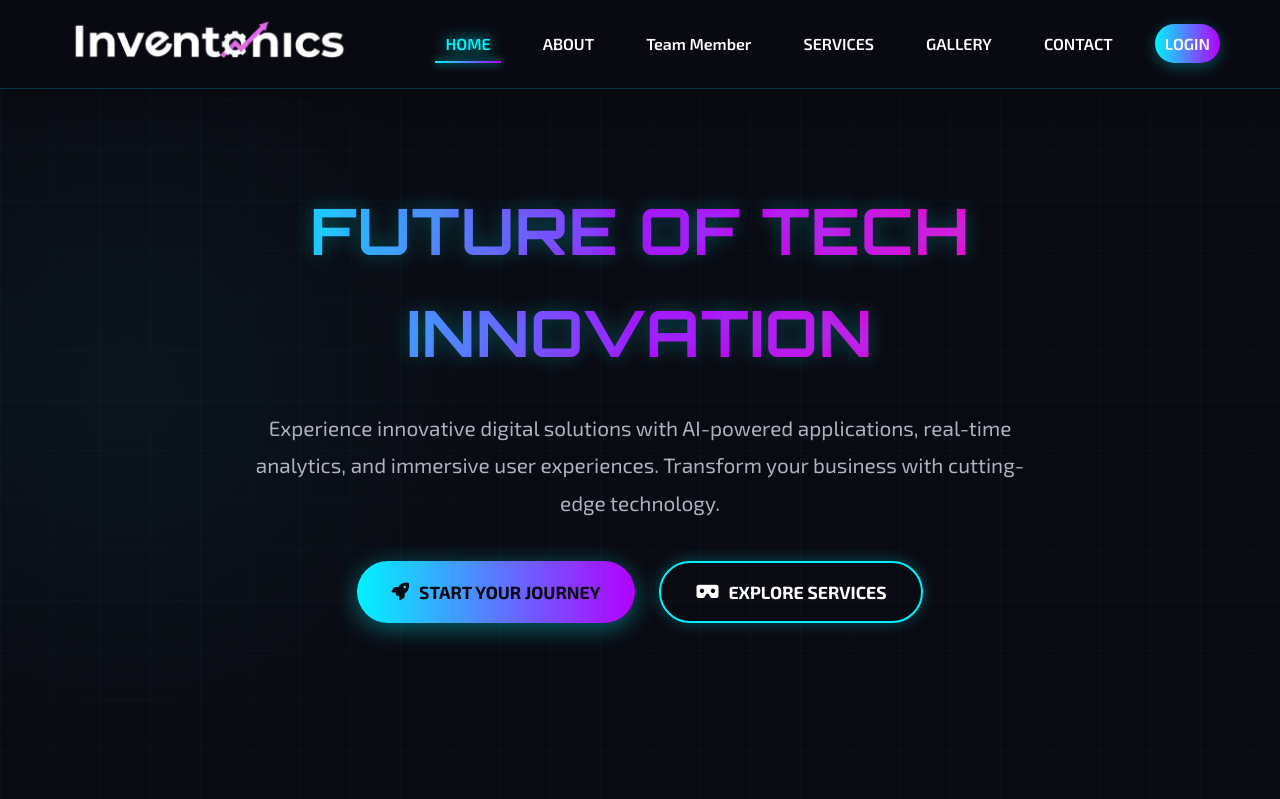
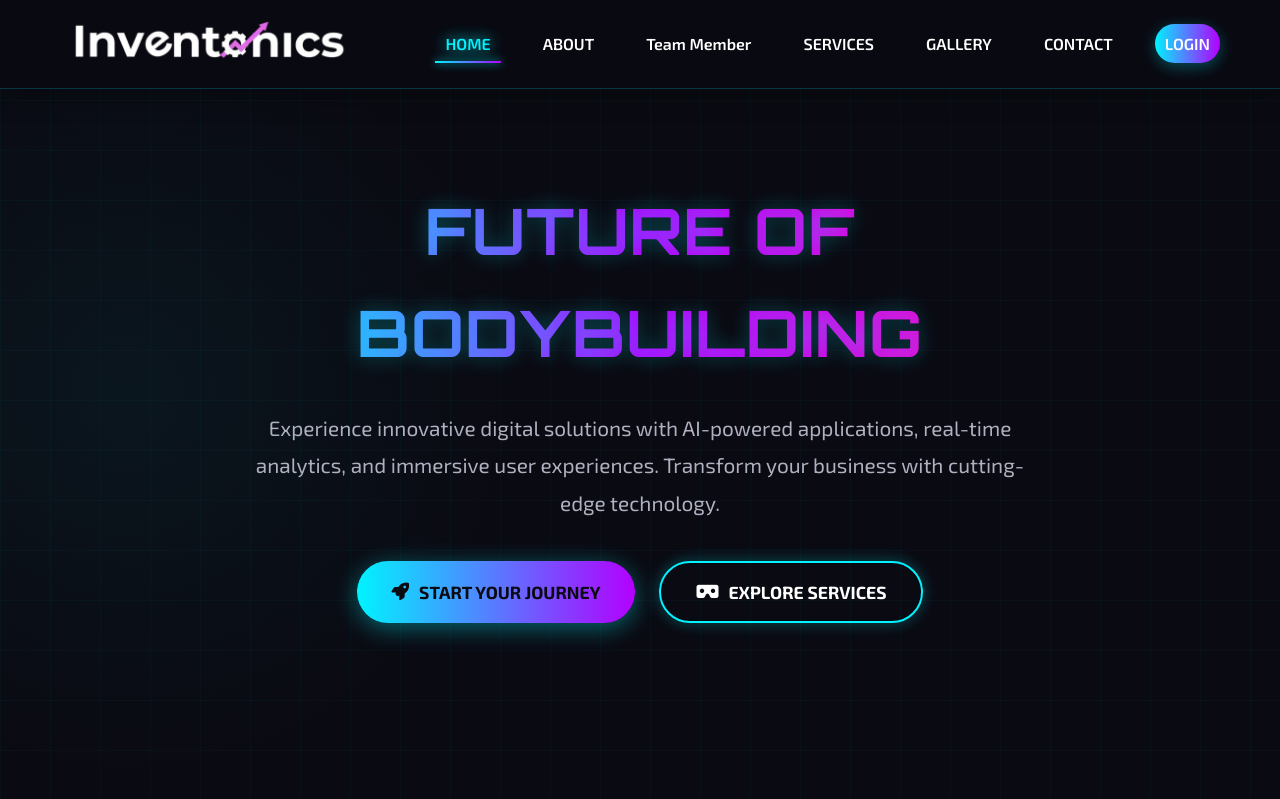
Before and after one commit to Rafaydeveloper/open_ended, a Flask app: page / in a window 1280 px wide. Shown: the top 799 px of the page. Run offline with Flask 3, Linux system fonts and the light colour scheme.

Commit message:
Change header from 'TECH INNOVATION' to 'BODYBUILDING'

```diff
--- a/templates/index.html
+++ b/templates/index.html
@@ -6,7 +6,7 @@
 <section class="hero">
     <div class="container">
         <div class="hero-content">
-            <h1>FUTURE OF TECH INNOVATION</h1>
+            <h1>FUTURE OF BODYBUILDING</h1>
             <p>Experience innovative digital solutions with AI-powered applications, real-time analytics, and immersive user experiences. Transform your business with cutting-edge technology.</p>
             <div class="cta-buttons">
                 <a href="{{ url_for('register') }}" class="btn btn-primary">
```
